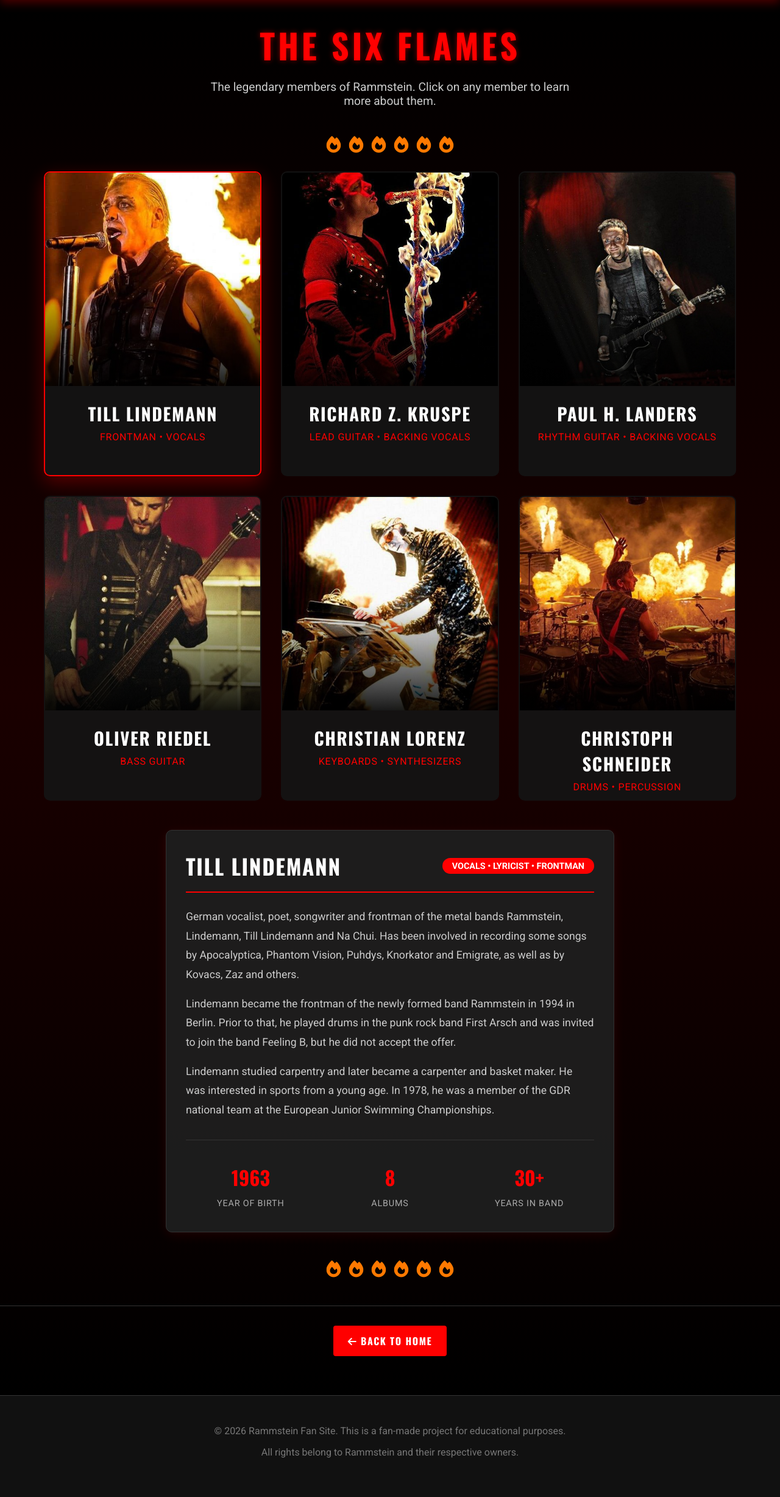
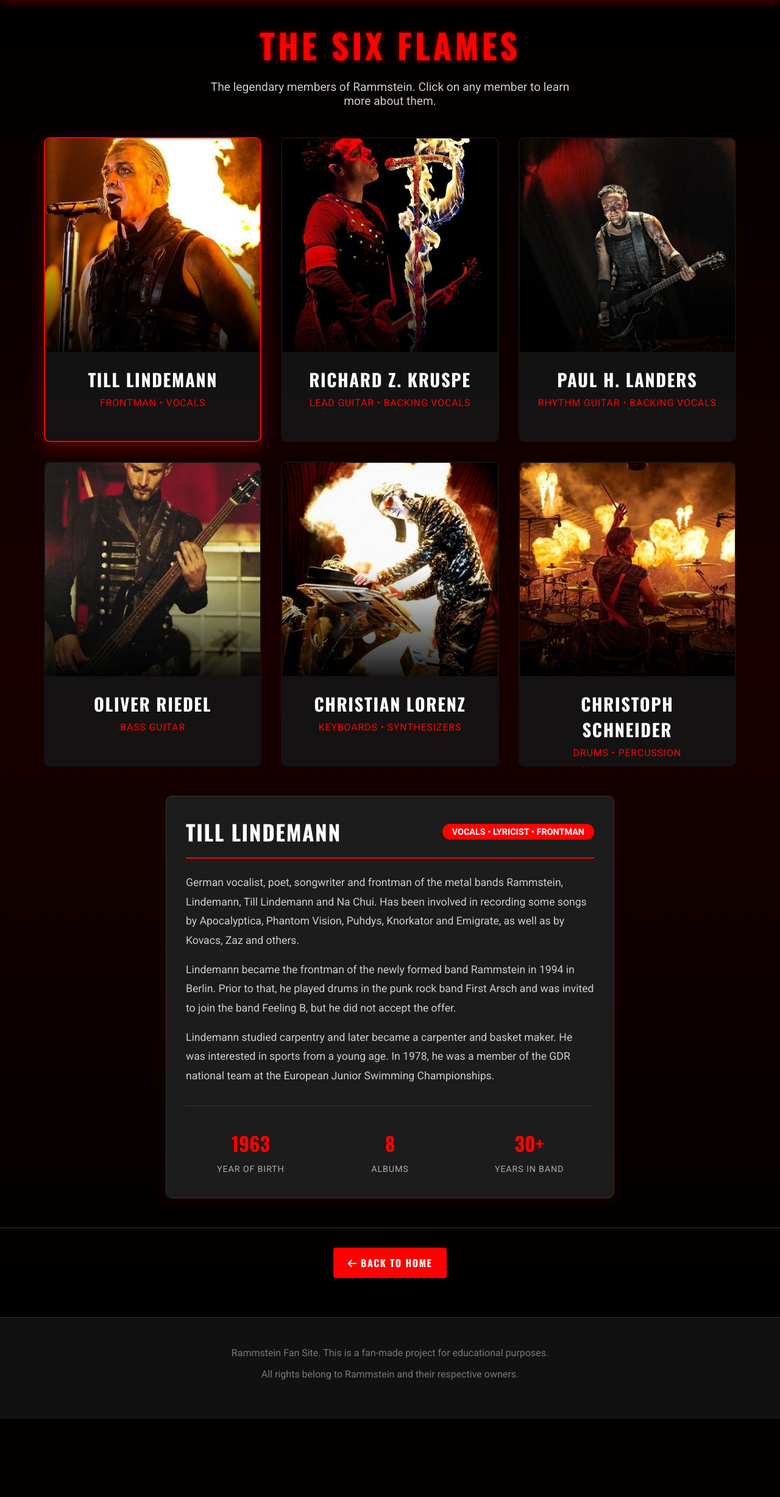
Before and after one commit to babytulenchik/RammFanSite, a FastAPI app: page /bandmates in a window 1280 px wide. Shown: the part 97-2552 px from the top of the page at 61% size. After the commit the page ends 2424 px from the top, so only its background shows below. Run offline with FastAPI, Linux system fonts and the light colour scheme.

Commit message:
мелкие дороботки

```diff
--- a/desktop.ini
+++ /dev/null
@@ -1,6 +0,0 @@
-[.ShellClassInfo]
-IconResource=C:\WINDOWS\System32\SHELL32.dll,43
-[ViewState]
-Mode=
-Vid=
-FolderType=StorageProviderGeneric
--- /dev/null
+++ b/runtime.txt
@@ -0,0 +1 @@
+python-3.11.0
--- a/shop/routes.py
+++ b/shop/routes.py
@@ -6,6 +6,7 @@ import uuid
 from database import get_db
 from shop.cart_logic import CartManager
 from config import config
+from models import Product
 
 router = APIRouter(prefix="/shop", tags=["shop"])
 templates = Jinja2Templates(directory="templates")
--- a/static/js/main.js
+++ b/static/js/main.js
@@ -1,4 +1,4 @@
-// Плавная прокрутка для кнопки "скролл вниз"
+
 document.querySelector('.scroll-down').addEventListener('click', function(e) {
     e.preventDefault();
     const target = document.querySelector(this.getAttribute('href'));
@@ -8,7 +8,6 @@ document.querySelector('.scroll-down').addEventListener('click', function(e) {
     });
 });
 
-// Добавление эффекта при скролле для навигации
 window.addEventListener('scroll', function() {
     const nav = document.querySelector('.main-nav');
     if (window.scrollY > 50) {
@@ -18,7 +17,6 @@ window.addEventListener('scroll', function() {
     }
 });
 
-// Простой эффект для навигационных ссылок
 document.querySelectorAll('.nav-link').forEach(link => {
     link.addEventListener('mouseenter', function() {
         this.style.transform = 'translateY(-3px)';
--- a/templates/bandmates.html
+++ b/templates/bandmates.html
@@ -239,18 +239,6 @@
             border-top: 1px solid #333;
         }
 
-        .flame-separator {
-            display: flex;
-            justify-content: center;
-            gap: 1rem;
-            margin: 2rem 0;
-        }
-
-        .flame-separator i {
-            color: #ff3300;
-            font-size: 1.5rem;
-            animation: flame 1.5s infinite alternate;
-        }
 
         @keyframes fadeIn {
             from {
@@ -307,15 +295,6 @@
         <div class="page-title">
             <h1>THE SIX FLAMES</h1>
             <p>The legendary members of Rammstein. Click on any member to learn more about them.</p>
-        </div>
-
-        <div class="flame-separator">
-            <i class="fas fa-fire"></i>
-            <i class="fas fa-fire"></i>
-            <i class="fas fa-fire"></i>
-            <i class="fas fa-fire"></i>
-            <i class="fas fa-fire"></i>
-            <i class="fas fa-fire"></i>
         </div>
 
         <div class="bandmates-grid">
@@ -566,15 +545,6 @@ Richard's dream was to create his own band. To achieve this, he moved to Berlin.
             </div>
         </div>
 
-        <div class="flame-separator">
-            <i class="fas fa-fire"></i>
-            <i class="fas fa-fire"></i>
-            <i class="fas fa-fire"></i>
-            <i class="fas fa-fire"></i>
-            <i class="fas fa-fire"></i>
-            <i class="fas fa-fire"></i>
-        </div>
-
         <div class="back-navigation">
             <a href="/" class="btn">
                 <i class="fas fa-arrow-left"></i> Back to Home
@@ -584,7 +554,7 @@ Richard's dream was to create his own band. To achieve this, he moved to Berlin.
 
     <footer class="footer">
         <div class="footer-content">
-            <p>© 2026 Rammstein Fan Site. This is a fan-made project for educational purposes.</p>
+            <p>Rammstein Fan Site. This is a fan-made project for educational purposes.</p>
             <p>All rights belong to Rammstein and their respective owners.</p>
         </div>
     </footer>
--- a/templates/cart.html
+++ b/templates/cart.html
@@ -245,7 +245,7 @@
 
     <footer class="footer">
         <div class="footer-content">
-            <p>© 2024 Rammstein Fan Site. This is a fan-made project for educational purposes.</p>
+            <p>Rammstein Fan Site. This is a fan-made project for educational purposes.</p>
             <p>All rights belong to Rammstein and their respective owners.</p>
             <div class="social-links">
                 <a href="#"><i class="fab fa-youtube"></i></a>
--- a/templates/checkout.html
+++ b/templates/checkout.html
@@ -237,7 +237,7 @@
 
     <footer class="footer">
         <div class="footer-content">
-            <p>© 2026 Rammstein Fan Site. This is a fan-made project for educational purposes.</p>
+            <p>Rammstein Fan Site. This is a fan-made project for educational purposes.</p>
             <p>All rights belong to Rammstein and their respective owners.</p>
             <div class="social-links">
                 <a href="#"><i class="fab fa-youtube"></i></a>
--- a/templates/contacts.html
+++ b/templates/contacts.html
@@ -514,7 +514,7 @@
 
     <footer class="footer">
         <div class="footer-content">
-            <p>© 2026 Rammstein Fan Site. This is a fan-made project for educational purposes.</p>
+            <p>Rammstein Fan Site. This is a fan-made project for educational purposes.</p>
             <p>All rights belong to Rammstein and their respective owners.</p>
         </div>
     </footer>
--- a/templates/history.html
+++ b/templates/history.html
@@ -626,7 +626,7 @@
 
     <footer class="footer">
         <div class="footer-content">
-            <p>© 2026 Rammstein Fan Site. This is a fan-made project for educational purposes.</p>
+            <p>Rammstein Fan Site. This is a fan-made project for educational purposes.</p>
             <p>All rights belong to Rammstein and their respective owners.</p>
         </div>
     </footer>
--- a/templates/index.html
+++ b/templates/index.html
@@ -73,7 +73,7 @@
 
     <footer class="footer">
         <div class="footer-content">
-            <p>© 2026 Rammstein Fan Site. This is a fan-made project for educational purposes.</p>
+            <p>Rammstein Fan Site. This is a fan-made project for educational purposes.</p>
             <p>All rights belong to Rammstein and their respective owners.</p>
         </div>
     </footer>
--- a/templates/merchandise.html
+++ b/templates/merchandise.html
@@ -296,7 +296,7 @@
 
     <footer class="footer">
         <div class="footer-content">
-            <p>© 2026 Rammstein Fan Site. This is a fan-made project for educational purposes.</p>
+            <p>Rammstein Fan Site. This is a fan-made project for educational purposes.</p>
             <p>All rights belong to Rammstein and their respective owners.</p>
         </div>
     </footer>
```
Also changed, not shown: requirements.txt (+5 -5 lines), static/css/style.css (+0 -7 lines), templates/tickets.html (+3 -4 lines), rammstein_shop.db.
